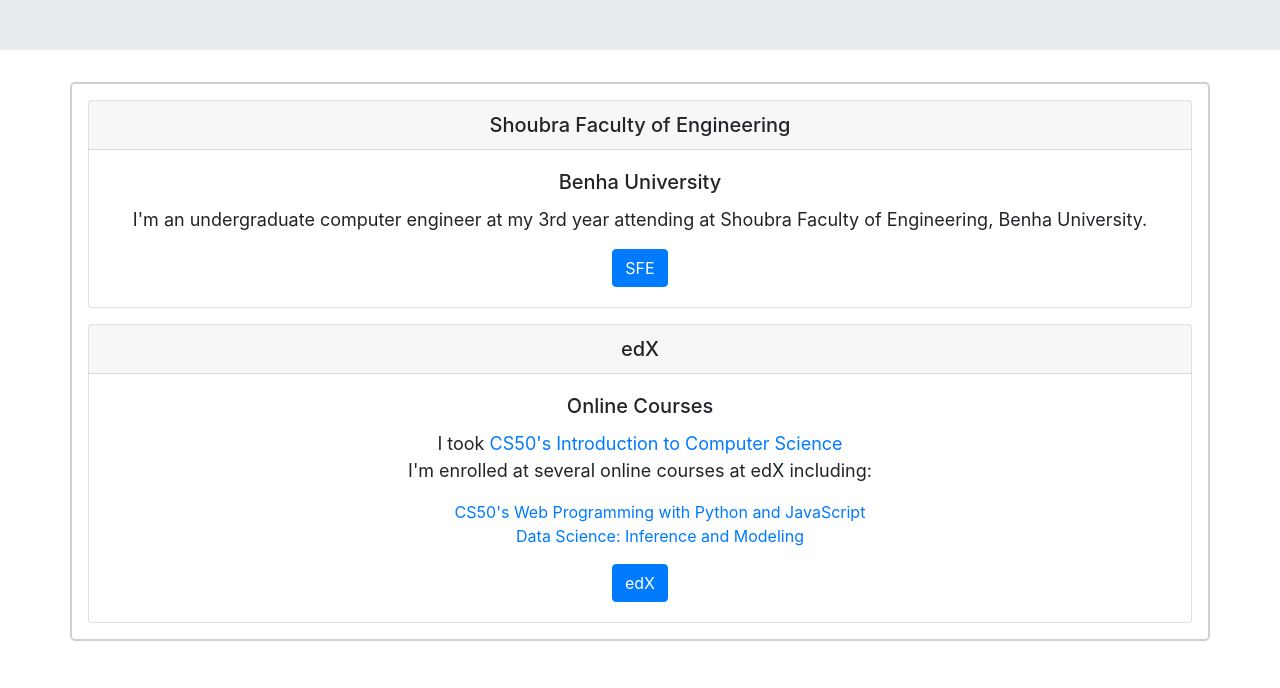
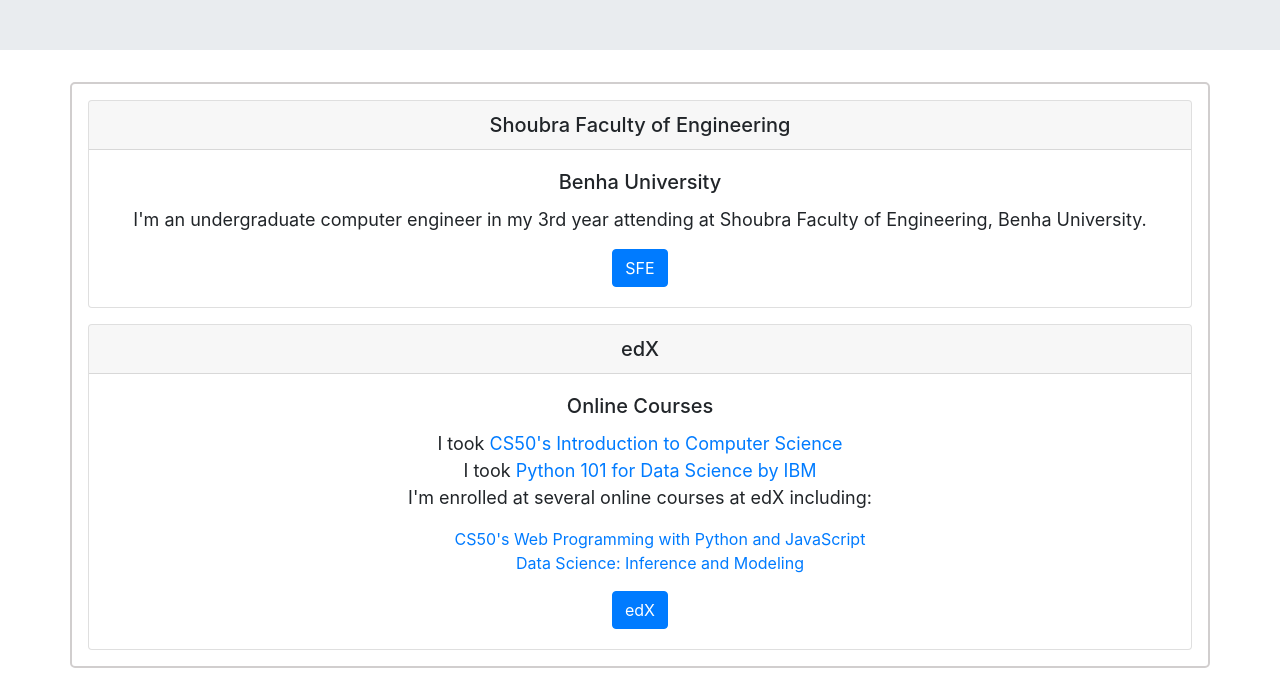
Before and after one commit to AdhamSalama/homepage, a plain HTML site: page education.html in a window 1280 px wide. Shown: the part 209-897 px from the top of the page. Before the commit the page ends 870 px from the top, so only its background shows below. Drawn offline with nearby package versions, Linux system fonts and the light colour scheme.

Commit message:
Updated the links and added another course

```diff
--- a/education.html
+++ b/education.html
@@ -50,7 +50,7 @@
             <div class="card-body">
                 <h5 class="card-title">Benha University</h5>
                 <p class="card-text">
-                    I'm an undergraduate computer engineer at my 3rd year attending at Shoubra Faculty of Engineering,
+                    I'm an undergraduate computer engineer in my 3rd year attending at Shoubra Faculty of Engineering,
                     Benha University.
                 </p>
                 <a href="http://www.feng.bu.edu.eg/feng/en/" class="btn btn-primary" target="_blank">SFE</a>
@@ -63,6 +63,8 @@
                 <p class="card-text">
                     I took <a href="https://courses.edx.org/courses/course-v1:HarvardX+CS50+X/course/" target="_blank">CS50's
                         Introduction to Computer Science</a>
+                    <br>
+                    I took <a href="https://courses.cognitiveclass.ai/certificates/0bfa319c2a5140108b788d7f1a5096dd">Python 101 for Data Science by IBM</a>
                     <br>
                     I'm enrolled at several online courses at edX including:
                 </p>
```
Also changed, not shown: projects.html (+4 -1 lines).
